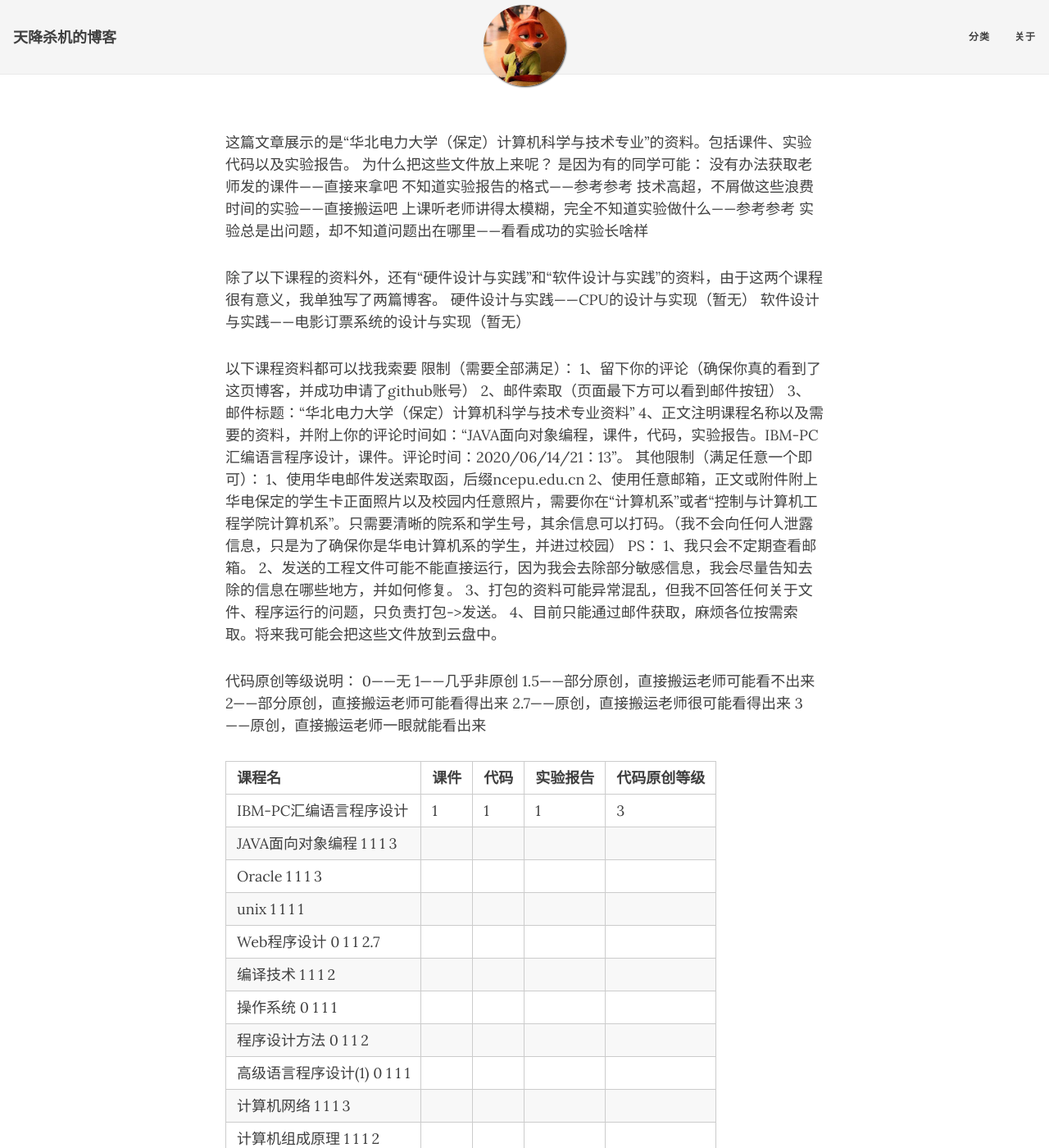
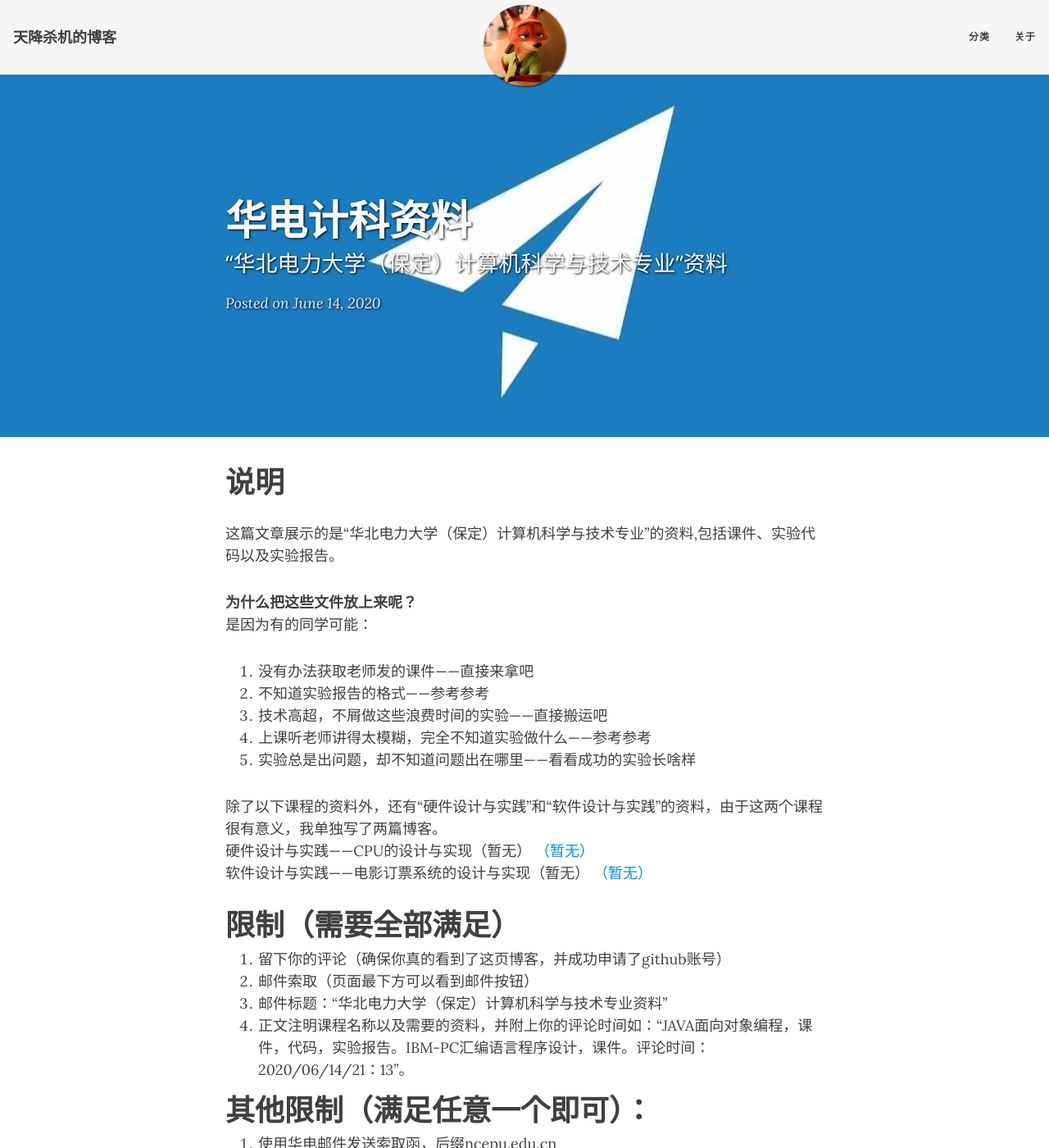
Before and after one commit to BobbyBBY/BobbyBBY.github.io, a Jekyll site: the page built from _posts/2020-06-14-ncepu-files.md, in a window 1280 px wide and 1400 px high. Shown: the whole window at 82% size. Built offline with Jekyll 4.4.1, drawn with Linux system fonts in a browser that asks for light colours; nearby versions of some CDN libraries; comment, search, counter and statistics services are not loaded; some of the changed text lies outside the part shown.

Commit message:
Update 2020-06-14-ncepu-files.md

```diff
--- a/_posts/2020-06-14-ncepu-files.md
+++ b/_posts/2020-06-14-ncepu-files.md
@@ -1,41 +1,44 @@
 ---
 layout: post # 页面类型
-title: ee # 标题 华电计科资料
-subtitle: 华北电力大学（保定）计算机科学与技术专业的资料 # 子标题
+title: 华电计科资料 # 标题
+subtitle: “华北电力大学（保定）计算机科学与技术专业”资料 # 子标题
 cover-img: /img/gitclonespeedup/cover.jpg # 封面图片
-tags: [files][ncepu] # 标签
-comments: false
+tags: [files,ncepu] # 标签
+comments: true
 ---
+# 说明
+这篇文章展示的是“华北电力大学（保定）计算机科学与技术专业”的资料,包括课件、实验代码以及实验报告。
 
-这篇文章展示的是“华北电力大学（保定）计算机科学与技术专业”的资料。包括课件、实验代码以及实验报告。
-为什么把这些文件放上来呢？
+**为什么把这些文件放上来呢？**
 是因为有的同学可能：
-没有办法获取老师发的课件——直接来拿吧
-不知道实验报告的格式——参考参考
-技术高超，不屑做这些浪费时间的实验——直接搬运吧
-上课听老师讲得太模糊，完全不知道实验做什么——参考参考
-实验总是出问题，却不知道问题出在哪里——看看成功的实验长啥样
+1. 没有办法获取老师发的课件——直接来拿吧
+2. 不知道实验报告的格式——参考参考
+3. 技术高超，不屑做这些浪费时间的实验——直接搬运吧
+4. 上课听老师讲得太模糊，完全不知道实验做什么——参考参考
+5. 实验总是出问题，却不知道问题出在哪里——看看成功的实验长啥样
+
 
 除了以下课程的资料外，还有“硬件设计与实践”和“软件设计与实践”的资料，由于这两个课程很有意义，我单独写了两篇博客。
-硬件设计与实践——CPU的设计与实现（暂无）
-软件设计与实践——电影订票系统的设计与实现（暂无）
+硬件设计与实践——CPU的设计与实现（暂无）  [（暂无）](http://bobbybby.top/2020-06-14-ncepu-files/)
+软件设计与实践——电影订票系统的设计与实现（暂无）  [（暂无）](http://bobbybby.top/2020-06-14-ncepu-files/)
 
-以下课程资料都可以找我索要
-限制（需要全部满足）：
-1、留下你的评论（确保你真的看到了这页博客，并成功申请了github账号）
-2、邮件索取（页面最下方可以看到邮件按钮）
-3、邮件标题：“华北电力大学（保定）计算机科学与技术专业资料”
-4、正文注明课程名称以及需要的资料，并附上你的评论时间如：“JAVA面向对象编程，课件，代码，实验报告。IBM-PC汇编语言程序设计，课件。评论时间：2020/06/14/21：13”。
-其他限制（满足任意一个即可）：
-1、使用华电邮件发送索取函，后缀ncepu.edu.cn
-2、使用任意邮箱，正文或附件附上华电保定的学生卡正面照片以及校园内任意照片，需要你在“计算机系”或者“控制与计算机工程学院计算机系”。只需要清晰的院系和学生号，其余信息可以打码。（我不会向任何人泄露信息，只是为了确保你是华电计算机系的学生，并进过校园）
-PS：
-1、我只会不定期查看邮箱。
-2、发送的工程文件可能不能直接运行，因为我会去除部分敏感信息，我会尽量告知去除的信息在哪些地方，并如何修复。
-3、打包的资料可能异常混乱，但我不回答任何关于文件、程序运行的问题，只负责打包->发送。
-4、目前只能通过邮件获取，麻烦各位按需索取。将来我可能会把这些文件放到云盘中。
+# 限制（需要全部满足）
+1. 留下你的评论（确保你真的看到了这页博客，并成功申请了github账号）
+2. 邮件索取（页面最下方可以看到邮件按钮）
+3. 邮件标题：“华北电力大学（保定）计算机科学与技术专业资料”
+4. 正文注明课程名称以及需要的资料，并附上你的评论时间如：“JAVA面向对象编程，课件，代码，实验报告。IBM-PC汇编语言程序设计，课件。评论时间：2020/06/14/21：13”。
 
-代码原创等级说明：
+# 其他限制（满足任意一个即可）：
+1. 使用华电邮件发送索取函，后缀ncepu.edu.cn
+2. 使用任意邮箱，正文或附件附上华电保定的学生卡正面照片以及校园内任意照片，需要你在“计算机系”或者“控制与计算机工程学院计算机系”。只需要清晰的院系和学生号，其余信息可以打码。（我不会向任何人泄露信息，只是为了确保你是华电计算机系的学生，并进过校园）
+
+# PS：
+1. 我只会不定期查看邮箱。
+2. 发送的工程文件可能不能直接运行，因为我会去除部分敏感信息，我会尽量告知去除的信息在哪些地方，并如何修复。
+3. 打包的资料可能异常混乱，但我不回答任何关于文件、程序运行的问题，只负责打包->发送。
+4. 目前只能通过邮件获取，麻烦各位按需索取。将来我可能会把这些文件放到云盘中。
+
+# 代码原创等级说明：
 0——无
 1——几乎非原创
 1.5——部分原创，直接搬运老师可能看不出来
```
Also changed, not shown: other parts of _posts/2020-06-14-ncepu-files.md (+19 -17 lines).
